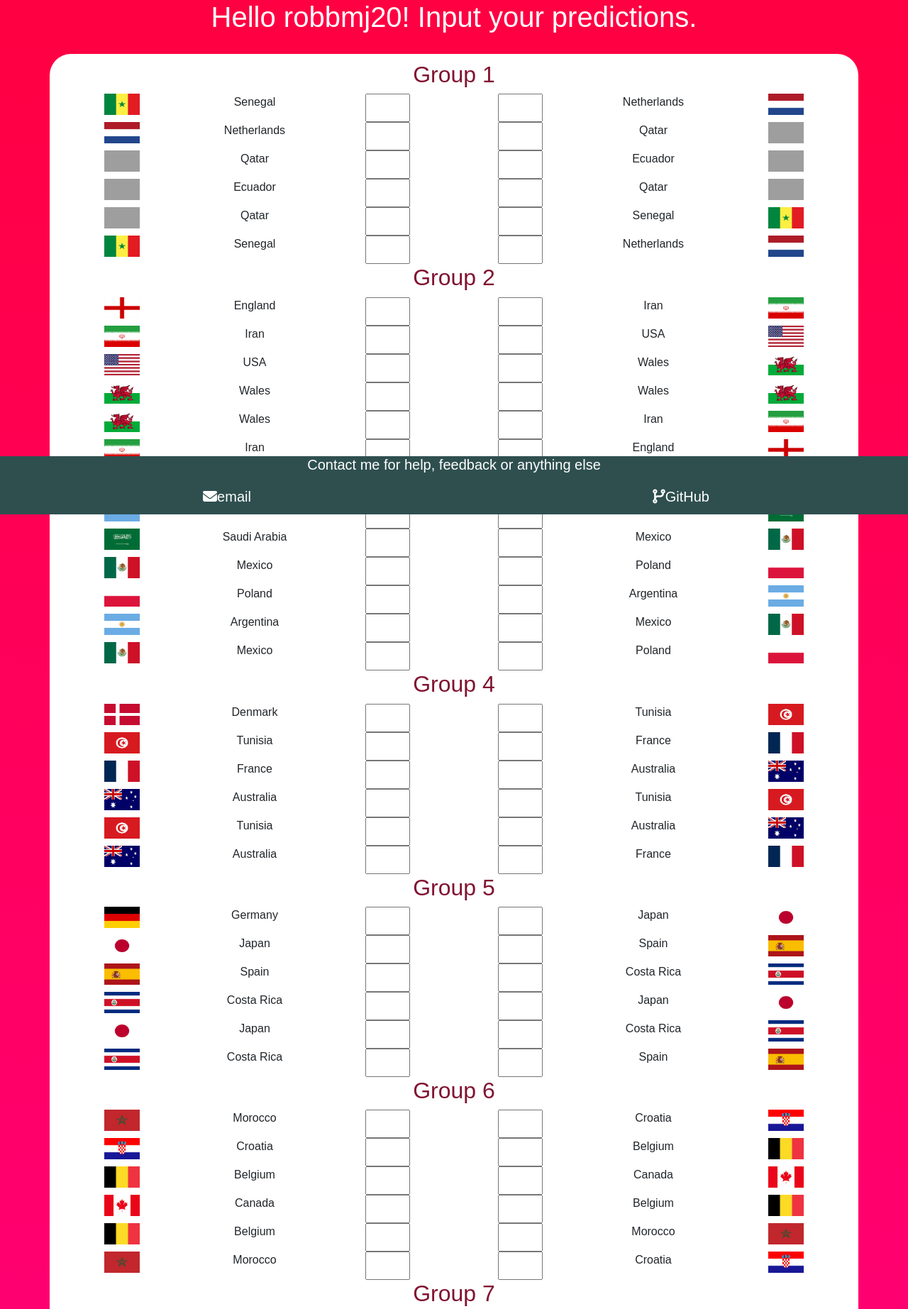
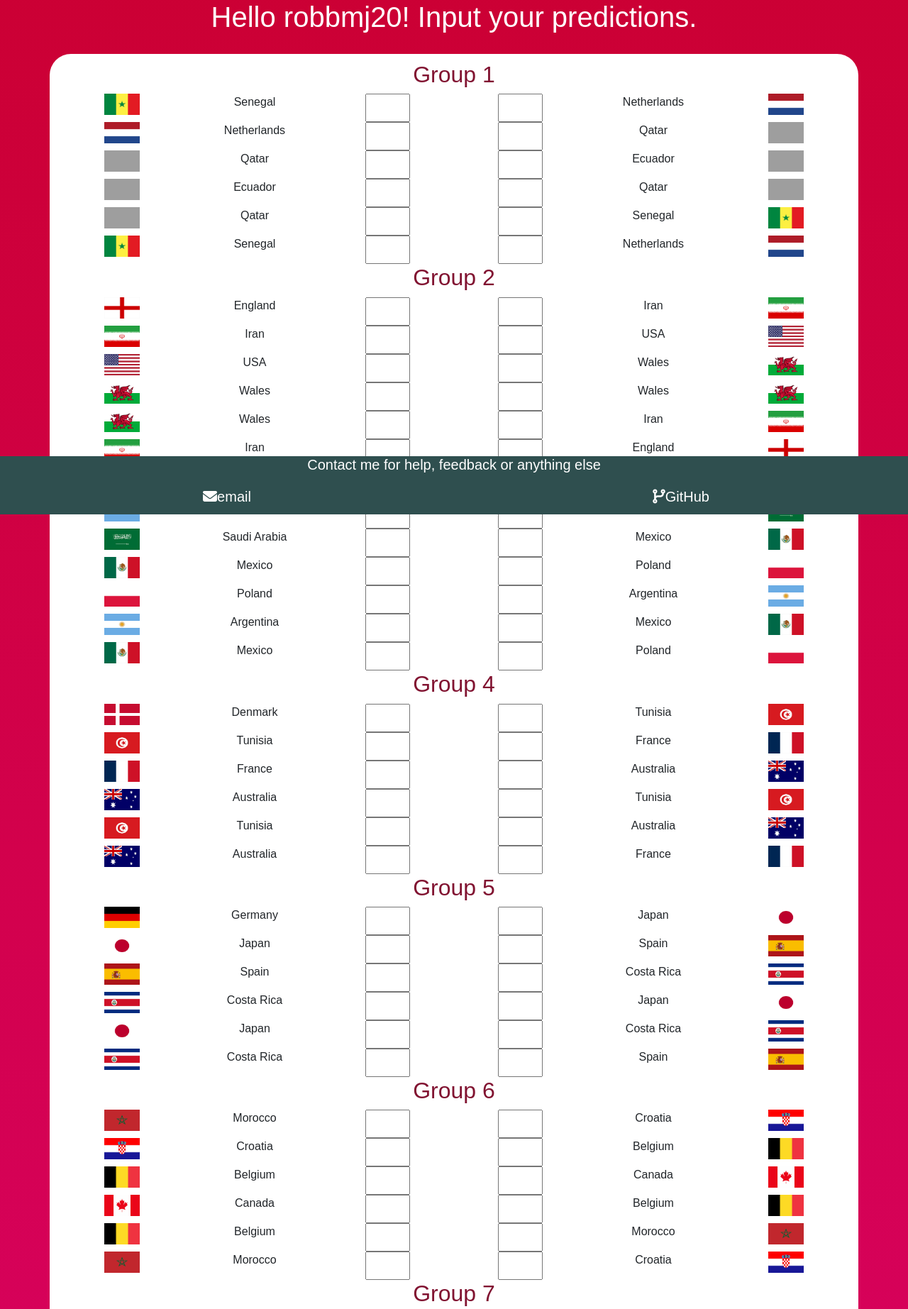
Before and after one commit to parsnips1966/WC22-Comp, a Flask app: page /submitted in a window 1280 px wide. Shown: the part 75-1920 px from the top of the page at 71% size. Run offline with Flask 2, Linux system fonts and the light colour scheme; a user stored in the database is signed in; some libraries are stand-ins or nearby versions; grey boxes are pictures that could not be loaded.

Commit message:
tinkered with more styling

```diff
--- a/main.py
+++ b/main.py
@@ -80,7 +80,7 @@
             return redirect(url_for("submitted"))
 
         else:
-            return render_template("home.html", error="That password is incorrect.")
+            return render_template("login.html", error="That password is incorrect.")
 
     return render_template("login.html")
 
--- a/static/css/style.css
+++ b/static/css/style.css
@@ -12,8 +12,8 @@
   -webkit-box-align: center;
       -ms-flex-align: center;
           align-items: center;
-  background-image: -webkit-gradient(linear, left top, left bottom, from(#FF0040), to(#FF0080));
-  background-image: linear-gradient(#FF0040, #FF0080);
+  background-image: -webkit-gradient(linear, left top, left bottom, from(#cb0033), to(#da0266));
+  background-image: linear-gradient(#cb0033, #da0266);
   font-family: Arial, Helvetica, sans-serif;
 }
 
@@ -66,6 +66,7 @@
   margin: 20px;
   padding: 20px;
   padding-top: 10px;
+  margin-bottom: 80px;
 }
 
 #homepage-buttons {
@@ -121,6 +122,7 @@
   -webkit-box-direction: normal;
       -ms-flex-direction: column;
           flex-direction: column;
+  margin: 10px;
 }
 
 #pfp {
--- a/static/css/style.scss
+++ b/static/css/style.scss
@@ -3,7 +3,7 @@
     flex-direction: column;
     justify-content: center;
     align-items: center;
-    background-image: linear-gradient(#FF0040, #FF0080);
+    background-image: linear-gradient(#cb0033, #da0266);
     font-family: Arial, Helvetica, sans-serif;
 }
 header {
@@ -42,6 +42,7 @@
     margin: 20px;
     padding: 20px;
     padding-top: 10px;
+    margin-bottom: 80px;
 }
 #homepage-buttons {
     width: 50%;
@@ -77,6 +78,7 @@
 #profile-text {
     display: flex;
     flex-direction: column;
+    margin: 10px;
 }
 #pfp {
     height: 50px;
--- a/templates/form.html
+++ b/templates/form.html
@@ -2,6 +2,16 @@
 
 {% block title %}
 Predictions
+{% endblock %}
+
+{% block script %}
+<script>
+  $(document).ready(function() {
+    $("input").click(function() {
+      $(this).addClass("animate__animated animate__tada")
+    })
+  })
+</script>
 {% endblock %}
 
 {% block body %}
--- a/templates/home.html
+++ b/templates/home.html
@@ -15,9 +15,6 @@
 {% block body %}
 <h1>Welcome to Joseph's World Cup predictor!</h1>
 <div id="homepage-buttons" class="container content">
-  <div class="row">
-    <h3 class="red-text">{{error}}</h3>
-  </div>
   <div class="row justify-content-sm-center">
     <div class="col-6 aligned-center">
       <a href="{{ url_for('login') }}"><button class="btn btn-block btn-primary">Login</button></a>
```
Also changed, not shown: templates/login.html (+6 -3 lines), 1 other file.
